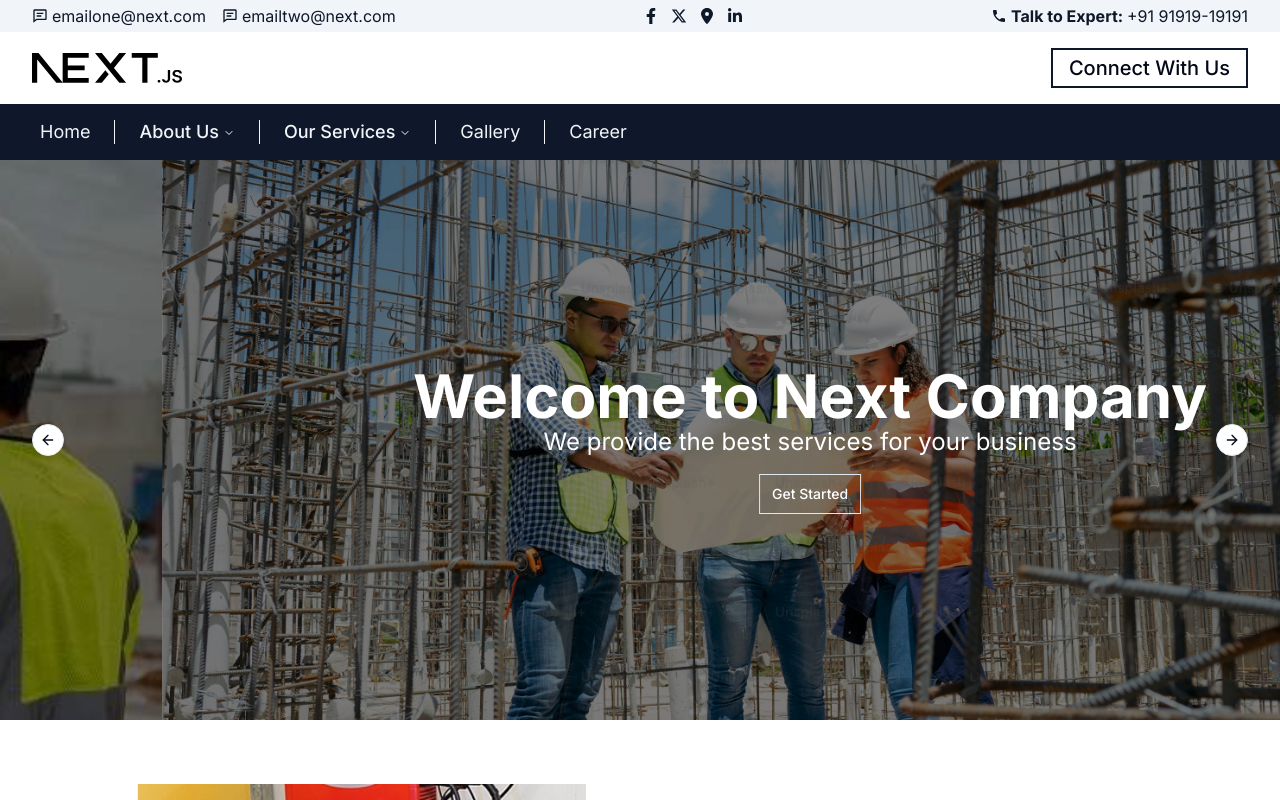
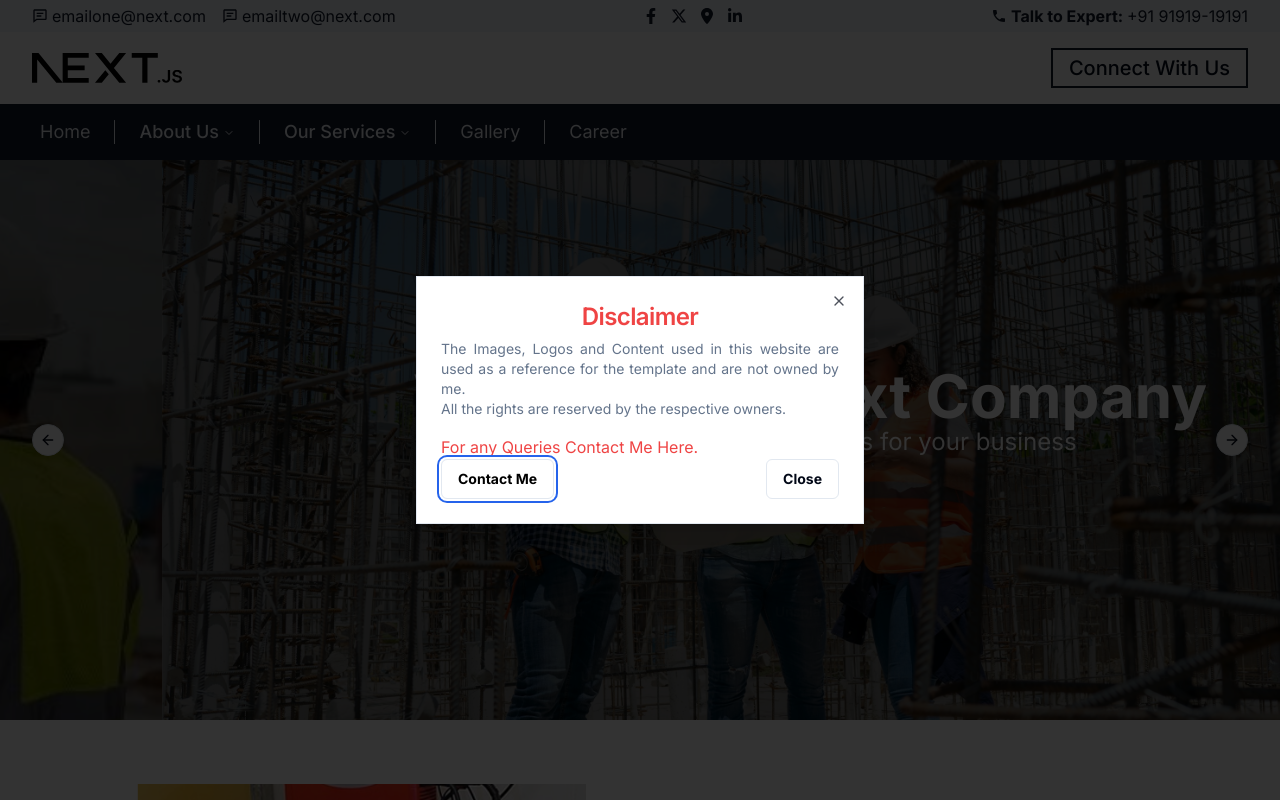
Before and after one commit to PrimeOnPeaSea/Website-Template-for-a-Company-, a Next.js app: page / in a window 1280 px wide. Shown: the top 800 px of the page. Built offline with nearby package versions, Linux system fonts and the light colour scheme.

Commit message:
Added Analytics and Preparation for Pre-Launch

```diff
--- a/package.json
+++ b/package.json
@@ -15,6 +15,7 @@
     "@radix-ui/react-separator": "^1.1.0",
     "@radix-ui/react-slot": "^1.1.0",
     "@tabler/icons-react": "^3.11.0",
+    "@vercel/analytics": "^1.3.1",
     "@web3forms/react": "^1.1.3",
     "class-variance-authority": "^0.7.0",
     "clsx": "^2.1.1",
--- a/src/app/layout.tsx
+++ b/src/app/layout.tsx
@@ -3,7 +3,7 @@ import { Inter as FontSans } from "next/font/google";
 import "./globals.css";
 
 import { cn } from "@/lib/utils";
-
+import { Analytics } from "@vercel/analytics/react";
 import Header from "@/components/global/header/header";
 import Footer from "@/components/global/footer/footer";
 
@@ -27,6 +27,7 @@ export default function RootLayout({
           fontSans.variable
         )}
       >
+        <Analytics />
         <Header />
         {children}
         <Footer />
--- a/src/app/page.tsx
+++ b/src/app/page.tsx
@@ -4,6 +4,7 @@ import SectionThree from "@/components/pages/home/section-three";
 import SectionFour from "@/components/pages/home/section-four";
 import Testimonials from "@/components/pages/home/testimonials";
 import Hero from "@/components/pages/home/hero";
+import Alert from "@/components/global/alert";
 
 export default function Home() {
   return (
@@ -16,6 +17,7 @@ export default function Home() {
       <SectionThree />
       <Testimonials />
       <SectionFour />
+      <Alert />
     </main>
   );
 }
--- /dev/null
+++ b/src/components/global/alert.tsx
@@ -0,0 +1,53 @@
+"use client";
+
+import {
+  Dialog,
+  DialogContent,
+  DialogClose,
+  DialogDescription,
+  DialogHeader,
+  DialogTitle,
+} from "@/components/ui/dialog";
+import { Button } from "@/components/ui/button";
+import { useState } from "react";
+import React from "react";
+import Link from "next/link";
+
+const Alert = () => {
+  const [open, setOpen] = useState(true);
+
+  return (
+    <Dialog open={open} onOpenChange={setOpen}>
+      <DialogContent className="flex flex-col justify-center items-center max-w-md">
+        <DialogHeader>
+          <DialogTitle className="text-center text-destructive  text-2xl font-semibold">
+            Disclaimer
+          </DialogTitle>
+          <DialogDescription className="text-justify text-sm text-muted-foreground">
+            The Images, Logos and Content used in this website are used as a
+            reference for the template and are not owned by me.
+            <br />
+            All the rights are reserved by the respective owners.
+          </DialogDescription>
+        </DialogHeader>
+        <div className="flex justify-between items-end ">
+          <div className="text-destructive">
+            For any Queries Contact Me Here.
+            <Link href="mailto:parth.singh1023@gmail.com" target="_blank">
+              <Button variant="outline" className="font-bold text-black">
+                Contact Me
+              </Button>
+            </Link>
+          </div>
+          <DialogClose>
+            <Button variant="outline" className="font-bold">
+              Close
+            </Button>
+          </DialogClose>
+        </div>
+      </DialogContent>
+    </Dialog>
+  );
+};
+
+export default Alert;
```
Also changed, not shown: 1 other file (tests, documents, lock files or other folders).
